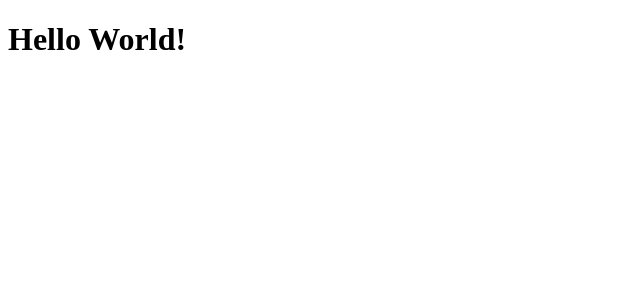
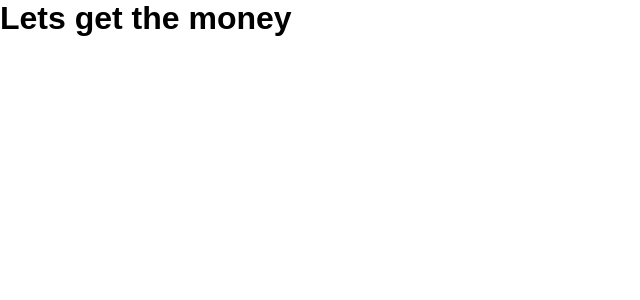
Before and after one commit to rafalfuz/surveyor-website, a React (Create React App) app: page / in a window 1280 px wide. Shown: the top 300 px of the page, without its empty margins (0-640 px from the left). Built offline with nearby package versions, Linux system fonts and the light colour scheme.

Commit message:
added GlobalStyles and mainTheme

```diff
--- a/src/App.js
+++ b/src/App.js
@@ -1,3 +1,14 @@
+import { ThemeProvider } from "styled-components";
+import { GlobalStyles } from "./theme/GlobalStyles";
+import { theme } from "./theme/mainTheme";
+
 export const App = () => {
-  return <h1>Hello World!</h1>;
+  return (
+    <>
+      <GlobalStyles />
+      <ThemeProvider theme={theme}>
+        <h1>Lets get the money</h1>
+      </ThemeProvider>
+    </>
+  );
 };
--- /dev/null
+++ b/src/theme/GlobalStyles.js
@@ -0,0 +1,23 @@
+import { createGlobalStyle } from "styled-components";
+
+export const GlobalStyles = createGlobalStyle`
+*, *::before, *::after {
+    margin: 0;
+    padding: 0;
+    box-sizing: border-box;
+  }
+
+  html {
+    font-size: 62.5%;
+    -webkit-font-smoothing: antialiased;
+    -moz-osx-font-smoothing: grayscale;
+  }
+
+  body {
+    font-size: 1.6rem;
+    font-family: 'Fraunces', serif;
+    font-family: 'Montserrat', sans-serif;
+
+
+  }
+`;
--- /dev/null
+++ b/src/theme/mainTheme.js
@@ -0,0 +1,23 @@
+export const theme = {
+  darkCyan: "hsl(158, 36%, 37%)",
+  cream: "hsl(30, 38%, 92%)",
+  veryDarkBlue: "hsl(212, 21%, 14%)",
+  darkGrayishBlue: "hsl(228, 12%, 48%)",
+  white: "hsl(0, 0%, 100%)",
+  fontWeight: {
+    normal: 500,
+    bold: 700,
+  },
+  fontSize: {
+    l: "22px",
+    m: "14px",
+  },
+  fontFamily: {
+    montserrat: "'Montserrat', sans-serif;",
+    fraunces: "'Fraunces', serif;",
+  },
+};
+
+{
+  /*@media screen and (min-width: 420px)*/
+}
```
